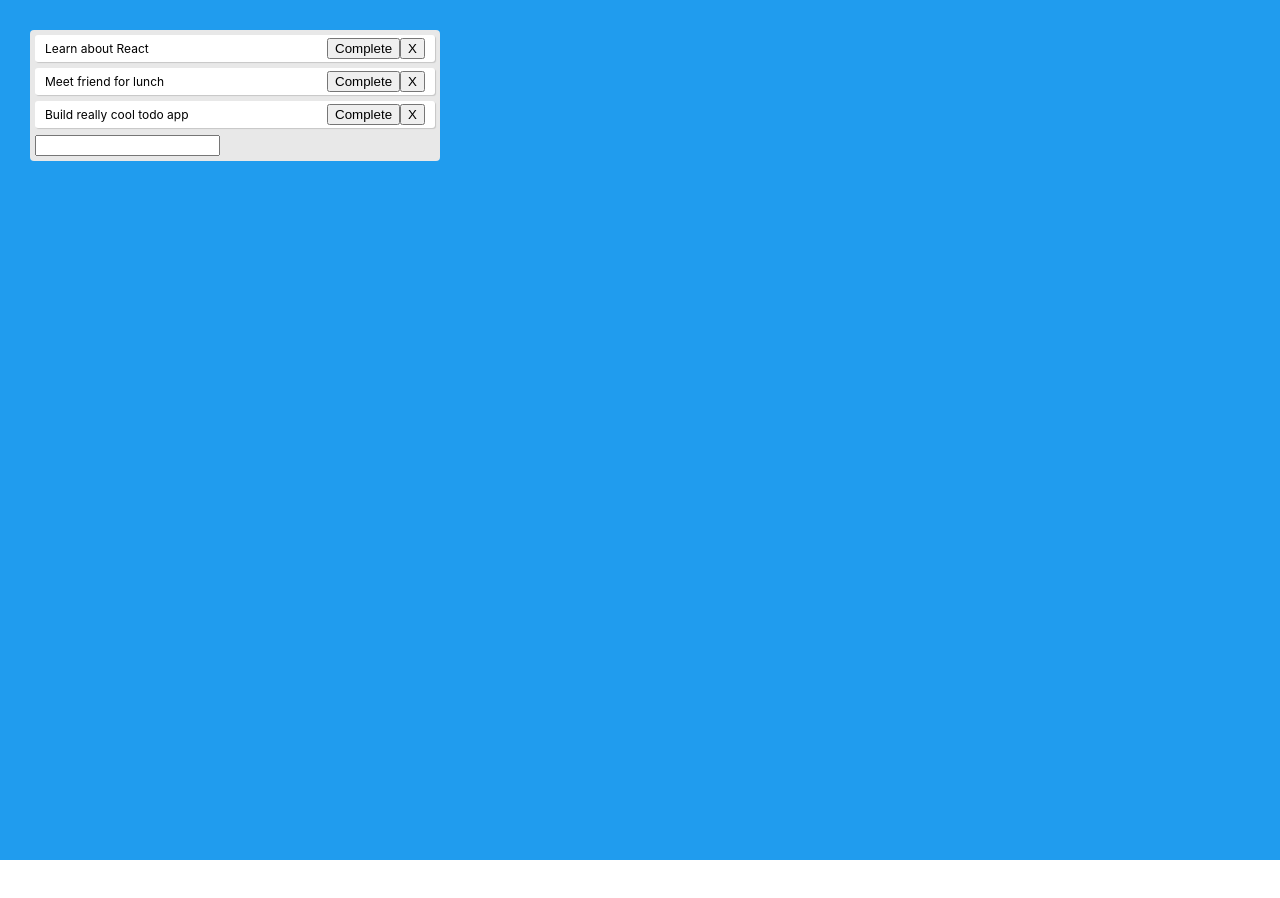
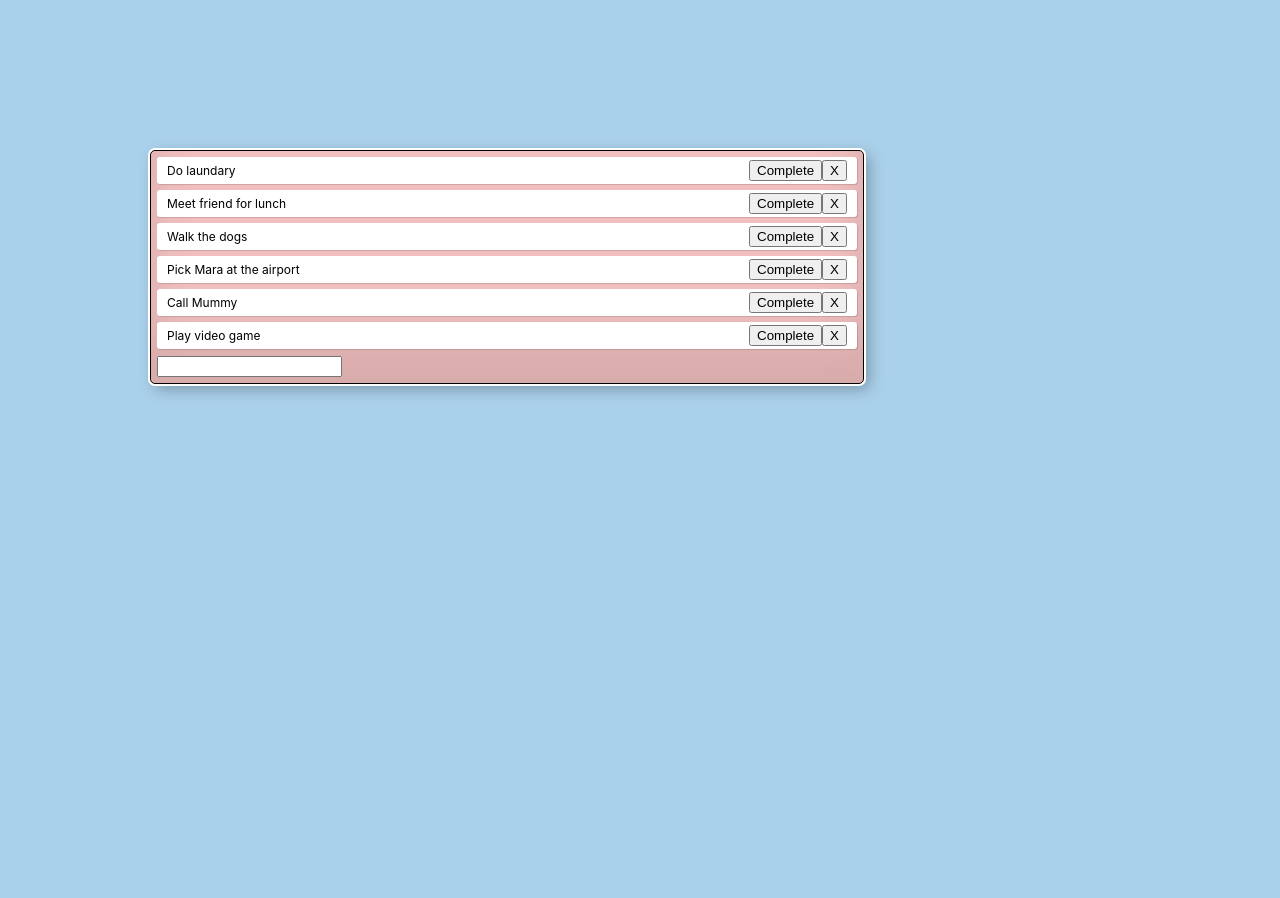
Before and after one commit to Jeremieon/react_todo_list, a React (Create React App) app in the folder react-to-do/: page / in a window 1280 px wide. Shown: the top 898 px of the page. Before the commit the page ends 860 px from the top, so only its background shows below. Built offline with nearby package versions, Linux system fonts and the light colour scheme.

Commit message:
finish touch

```diff
--- a/react-to-do/src/App.css
+++ b/react-to-do/src/App.css
@@ -1,14 +1,18 @@
 .app {
-  background: #209cee;
+  background: #aad1eb;
   height: 100vh;
-  padding: 30px;
+  padding: 150px;
 }
 
 .todo-list {
-  background: #e8e8e8;
+  background: #f1bfbf;
   border-radius: 4px;
-  max-width: 400px;
-  padding: 5px;
+  max-width: 700px;
+  padding: 6px;
+  border-radius: 5px;
+  border: 1px solid;
+  box-shadow: inset 0 -3em 3em rgba(0, 0, 0, 0.1), 0 0 0 2px rgb(255, 255, 255),
+    0.3em 0.3em 1em rgba(0, 0, 0, 0.3);
 }
 
 .todo {
--- a/react-to-do/src/App.js
+++ b/react-to-do/src/App.js
@@ -35,9 +35,13 @@ const TodoForm=({ addTodo })=>{
 }
 function App() {
   const [todos, setTodos] = React.useState([
-    { text: "Learn about React",isCompleted: false },
+    { text: "Do laundary",isCompleted: false },
     { text: "Meet friend for lunch",isCompleted: false },
-    { text: "Build really cool todo app",isCompleted: false }
+    { text: "Walk the dogs",isCompleted: false },
+    { text: "Pick Mara at the airport",isCompleted: false },
+    { text: "Call Mummy",isCompleted: false },
+    { text: "Play video game",isCompleted: false }
+
   ]);
 
   const completeTodo = index =>{
```
